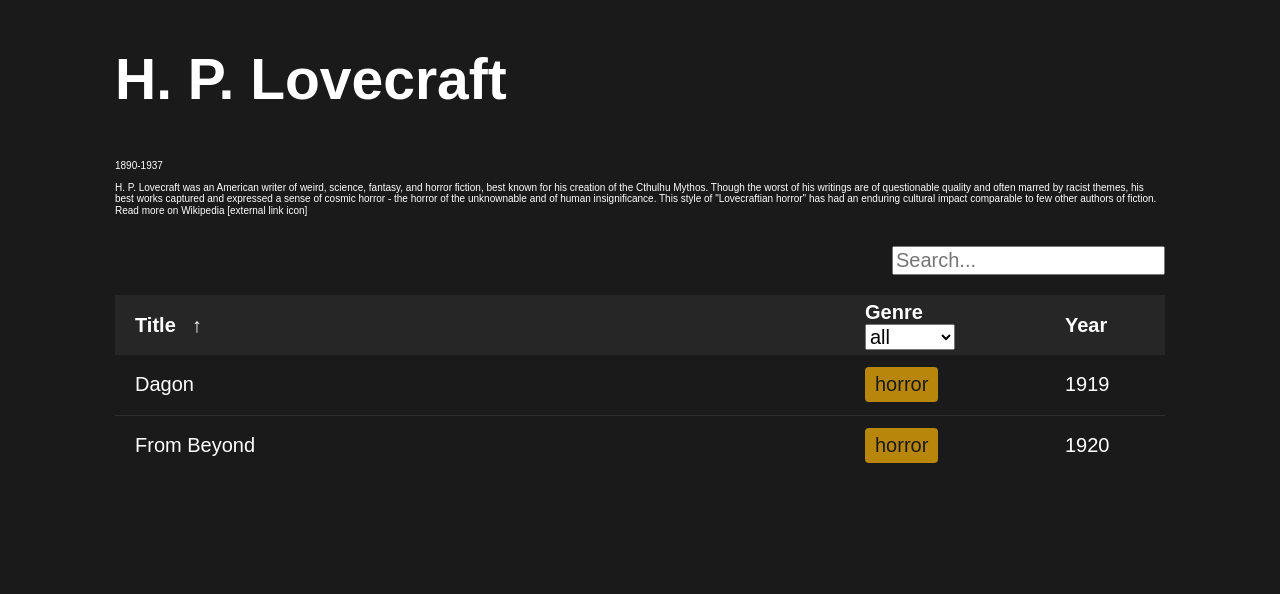
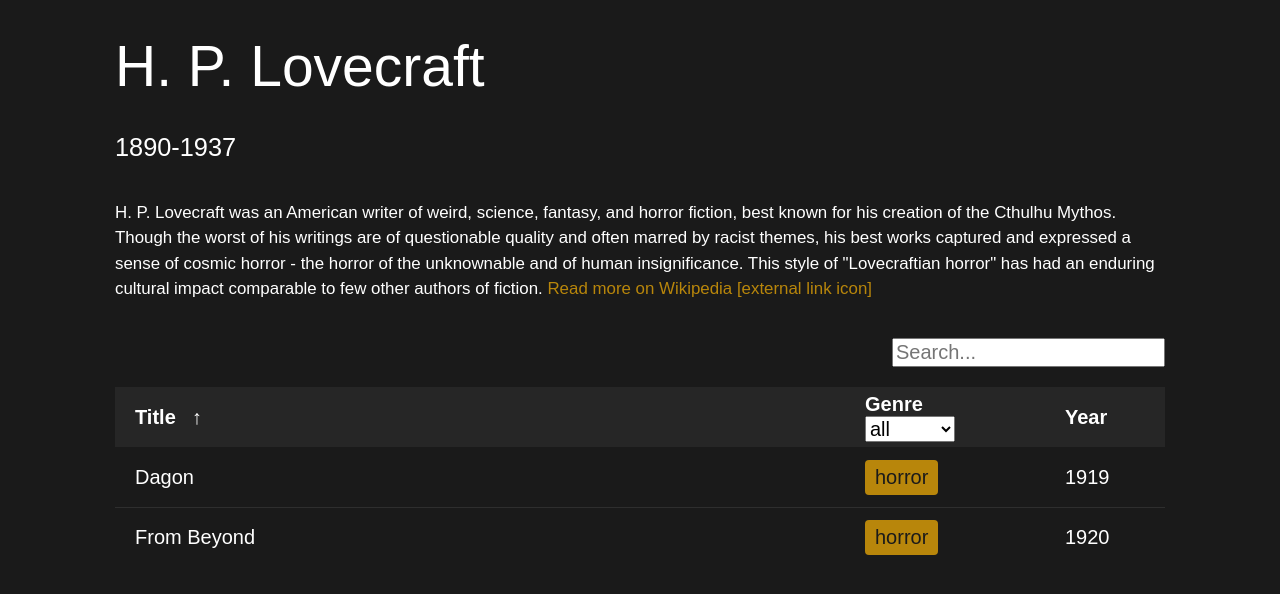
Before and after one commit to seanmturley/shavian-stories, a Next.js app: page /library/h-p-lovecraft in a window 1280 px wide. Shown: the top 594 px of the page. Built offline with nearby package versions, Linux system fonts and the light colour scheme; a web font is replaced by a local one.

Commit message:
[#63] Add basic font styling for the AuthorBio to catalogue.module.css

```diff
--- a/src/components/catalogue.module.css
+++ b/src/components/catalogue.module.css
@@ -2,7 +2,26 @@
   max-width: calc(1.5 * var(--story-max-width));
   width: calc(100vw - 8 * var(--story-half-margin));
 }
-
+/* The sizes below are all 2/3 or the story sizes - the */
+/* extra large font appeared too large for Latin script */
 .catalogue h1 {
+  margin: var(--story-line-height) 0;
+  font-weight: 500;
+  line-height: 1em;
   font-size: calc(1.5 * var(--story-line-height));
 }
+
+.catalogue header p:nth-of-type(1) {
+  margin: 0 0 var(--story-line-height);
+  font-weight: 300;
+  font-size: calc((2 / 3) * var(--story-line-height));
+}
+.catalogue header p:nth-of-type(2) {
+  font-weight: 300;
+  line-height: calc((2 / 3) * var(--story-line-height));
+  font-size: calc((4 / 9) * var(--story-line-height));
+}
+
+.catalogue header a {
+  color: var(--accent);
+}
```
